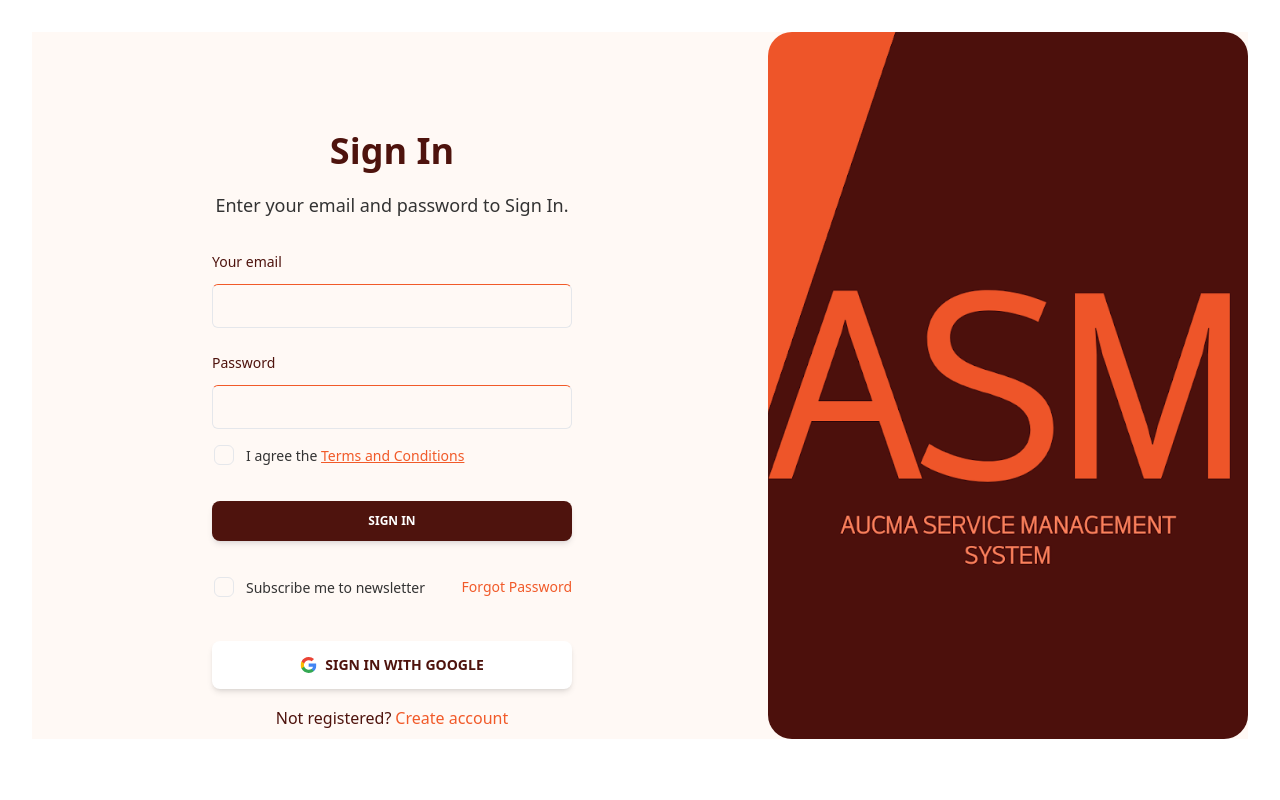
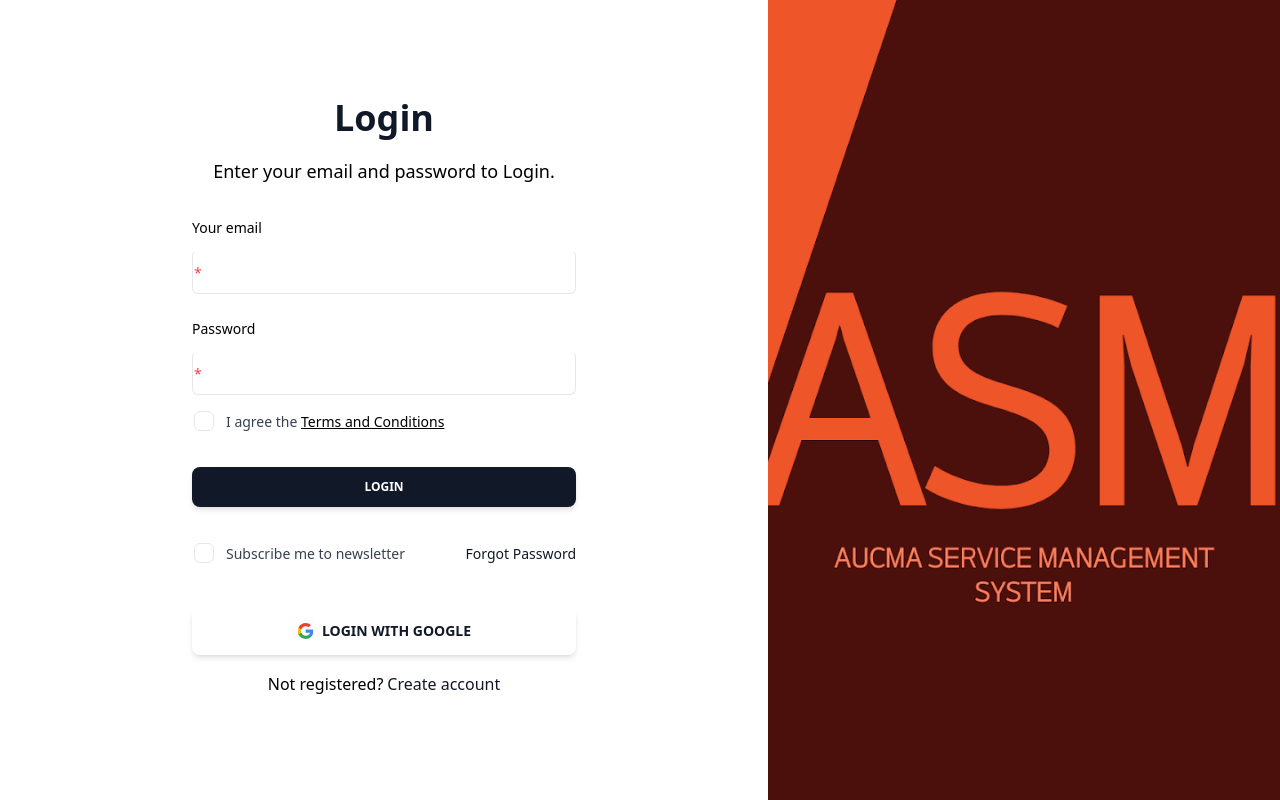
Before and after one commit to princeVillamil/Aucma, a React (Vite) app: page /login in a window 1280 px wide. Built offline with nearby package versions, Linux system fonts and the light colour scheme; no server answers.

Commit message:
added login register functions with firebase

```diff
--- a/package.json
+++ b/package.json
@@ -12,6 +12,7 @@
   "dependencies": {
     "@heroicons/react": "^2.2.0",
     "@material-tailwind/react": "^2.1.10",
+    "firebase": "^11.9.1",
     "leaflet": "^1.9.4",
     "react": "^19.1.0",
     "react-dom": "^19.1.0",
--- a/src/components/navbar.jsx
+++ b/src/components/navbar.jsx
@@ -1,67 +1,12 @@
 import React from "react";
 import { Link } from "react-router-dom";
-import {
-  Navbar,
-  MobileNav,
-  Typography,
-  Button,
-  IconButton,
-} from "@material-tailwind/react";
-import { Bars3Icon, XMarkIcon } from "@heroicons/react/24/outline";
+
+import { doSignOut } from "../firebase/auth.js";
 
 
-function navbar() {
-  // const [openNav, setOpenNav] = React.useState(false);
 
-  // React.useEffect(() => {
-  //   const handleResize = () => {
-  //     if (window.innerWidth >= 960) setOpenNav(false);
-  //   };
+function navbar({ currentUser = null }) {
 
-  //   window.addEventListener("resize", handleResize);
-  //   return () => window.removeEventListener("resize", handleResize);
-  // }, []);
-
-  // const navList = (
-  //   <ul className="mb-4 mt-2 flex flex-col gap-2 text-inherit lg:mb-0 lg:mt-0 lg:flex-row lg:items-center lg:gap-6">
-  //     {routes.map(({ name, path, icon, href, target }) => (
-  //       <Typography
-  //         key={name}
-  //         as="li"
-  //         variant="small"
-  //         color="inherit"
-  //         className="capitalize"
-  //       >
-  //         {href ? (
-  //           <a
-  //             href={href}
-  //             target={target}
-  //             rel="noopener noreferrer"
-  //             className="flex items-center gap-1 p-1 font-bold"
-  //           >
-  //             {icon &&
-  //               React.createElement(icon, {
-  //                 className: "w-[18px] h-[18px] opacity-75 mr-1",
-  //               })}
-  //             {name}
-  //           </a>
-  //         ) : (
-  //           <Link
-  //             to={path}
-  //             target={target}
-  //             className="flex items-center gap-1 p-1 font-bold"
-  //           >
-  //             {icon &&
-  //               React.createElement(icon, {
-  //                 className: "w-[18px] h-[18px] opacity-75 mr-1",
-  //               })}
-  //             {name}
-  //           </Link>
-  //         )}
-  //       </Typography>
-  //     ))}
-  //   </ul>
-  // );
 
   return (
     <header className="p-4 dark:bg-gray-100 dark:text-gray-800">
@@ -75,21 +20,34 @@
           </a>
           <ul className="items-stretch hidden space-x-3 lg:flex">
             <Link to="/" className="flex">
-              <a rel="noopener noreferrer" href="#" className="flex items-center px-4 -mb-1 border-b-2 dark:border-">Link</a>
+              <a rel="noopener noreferrer" href="#" className="flex items-center px-4 -mb-1 border-b-2 dark:border- hover:border-gray-900">Home</a>
             </Link>
             <Link to="/" className="flex">
-              <a rel="noopener noreferrer" href="#" className="flex items-center px-4 -mb-1 border-b-2 dark:border- dark:text-blue-gray-500 dark:border-gray-900">Link</a>
+              {/* <a rel="noopener noreferrer" href="#" className="flex items-center px-4 -mb-1 border-b-2 dark:border- dark:text-blue-gray-500 dark:border-gray-900">Link</a> */}
+              <a rel="noopener noreferrer" href="#" className="flex items-center px-4 -mb-1 border-b-2 dark:border- hover:border-gray-900">Link</a>
             </Link>
             <Link to="/" className="flex">
-              <a rel="noopener noreferrer" href="#" className="flex items-center px-4 -mb-1 border-b-2 dark:border-">Link</a>
+              <a rel="noopener noreferrer" href="#" className="flex items-center px-4 -mb-1 border-b-2 dark:border- hover:border-gray-900">Link</a>
             </Link>
-            <Link to="/" className="flex">
-              <a rel="noopener noreferrer" href="#" className="flex items-center px-4 -mb-1 border-b-2 dark:border-">Link</a>
-            </Link>
+            {
+              (currentUser!=null)
+              ?
+                <Link to="/admin" className="flex">
+                  <a rel="noopener noreferrer" href="#" className="flex items-center px-4 -mb-1 border-b-2 dark:border- hover:border-gray-900">Admin</a>
+                </Link>
+              :
+              <></>
+            }
           </ul>
         </div>
         <div className="items-center flex-shrink-0 hidden lg:flex">
-          <Link to="/login" className="px-8 py-3 font-semibold rounded dark:bg-gray-900 dark:text-gray-50">Log in</Link>
+          {
+            (currentUser!=null)
+            ?
+            <button onClick={() => { doSignOut().then(() => { useNavigate('/login') }) }} type="button" className="cursor-pointer block w-full px-8 py-3 font-semibold rounded dark:bg-gray-900 dark:text-gray-50" role="menuitem">Sign out</button>
+            :
+            <Link to="/login" className="px-8 py-3 font-semibold rounded dark:bg-gray-900 dark:text-gray-50">Log in</Link>
+          }
         </div>
         <button className="p-4 lg:hidden">
           <svg xmlns="http://www.w3.org/2000/svg" fill="none" viewBox="0 0 24 24" stroke="currentColor" className="w-6 h-6 dark:text-gray-800">
--- /dev/null
+++ b/src/firebase/auth.js
@@ -0,0 +1,31 @@
+import { auth } from "./firebase";
+import { createUserWithEmailAndPassword, GoogleAuthProvider, sendEmailVerification, sendPasswordResetEmail, signInWithEmailAndPassword, signInWithPopup, updatePassword } from "firebase/auth";
+
+export const doCreateUserWithEmailAndPassword = async(email, password) =>{
+  return createUserWithEmailAndPassword(auth, email, password);
+};
+export const doSignInWithEmailAndPassword = async(email, password) =>{
+  return signInWithEmailAndPassword(auth, email, password);
+};
+export const doSignInWithGoogle = async()=>{
+  const provider = new GoogleAuthProvider();
+  const result = await signInWithPopup(auth, provider);
+  return result
+};
+export const doSignOut = () =>{
+  return auth.signOut();
+};
+
+
+//Add Later
+export const doPasswordReset = (email) =>{
+  return sendPasswordResetEmail(auth, email);
+};
+export const doPasswordChange = (password) =>{
+  return updatePassword(auth.currentUser, password)
+};
+export const doSendEmailVerification = () =>{
+  return sendEmailVerification(auth.currentUser, {
+    url: `${window.location.origin}/home`
+  })
+}
--- /dev/null
+++ b/src/firebase/authContext.jsx
@@ -0,0 +1,63 @@
+import React, { useContext, useState, useEffect } from "react";
+import { auth } from "./firebase";
+// import { GoogleAuthProvider } from "firebase/auth";
+import { onAuthStateChanged } from "firebase/auth";
+
+const AuthContext = React.createContext();
+
+export function useAuth() {
+  return useContext(AuthContext);
+}
+
+export function AuthProvider({ children }) {
+  const [currentUser, setCurrentUser] = useState(null);
+  const [userLoggedIn, setUserLoggedIn] = useState(false);
+  const [isEmailUser, setIsEmailUser] = useState(false);
+  const [isGoogleUser, setIsGoogleUser] = useState(false);
+  const [loading, setLoading] = useState(true);
+
+  useEffect(() => {
+    const unsubscribe = onAuthStateChanged(auth, initializeUser);
+    return unsubscribe;
+  }, []);
+
+  async function initializeUser(user) {
+    if (user) {
+
+      setCurrentUser({ ...user });
+
+      // check if provider is email and password login
+      const isEmail = user.providerData.some(
+        (provider) => provider.providerId === "password"
+      );
+      setIsEmailUser(isEmail);
+
+      // check if the auth provider is google or not
+    //   const isGoogle = user.providerData.some(
+    //     (provider) => provider.providerId === GoogleAuthProvider.PROVIDER_ID
+    //   );
+    //   setIsGoogleUser(isGoogle);
+
+      setUserLoggedIn(true);
+    } else {
+      setCurrentUser(null);
+      setUserLoggedIn(false);
+    }
+
+    setLoading(false);
+  }
+
+  const value = {
+    userLoggedIn,
+    isEmailUser,
+    isGoogleUser,
+    currentUser,
+    setCurrentUser
+  };
+
+  return (
+    <AuthContext.Provider value={value}>
+      {!loading && children}
+    </AuthContext.Provider>
+  );
+}
--- /dev/null
+++ b/src/firebase/firebase.js
@@ -0,0 +1,24 @@
+// Import the functions you need from the SDKs you need
+import { initializeApp } from "firebase/app";
+import { getAuth } from "firebase/auth";
+// TODO: Add SDKs for Firebase products that you want to use
+// https://firebase.google.com/docs/web/setup#available-libraries
+
+// Your web app's Firebase configuration
+// For Firebase JS SDK v7.20.0 and later, measurementId is optional
+const firebaseConfig = {
+  apiKey: "AIzaSyA1S6-DKAeCCxwlKpKlm1vuFpIUize74lQ",
+  authDomain: "aucmaservicemanagement.firebaseapp.com",
+  projectId: "aucmaservicemanagement",
+  storageBucket: "aucmaservicemanagement.firebasestorage.app",
+  messagingSenderId: "391005941352",
+  appId: "1:391005941352:web:9a51fd1546472ce29515dd",
+  measurementId: "G-2S4F1Y1HP2"
+};
+
+// Initialize Firebase
+const app = initializeApp(firebaseConfig);
+
+export const auth = getAuth()
+
+export default app
--- a/src/main.jsx
+++ b/src/main.jsx
@@ -1,6 +1,7 @@
 import { StrictMode } from 'react'
 import { createRoot } from 'react-dom/client'
 import { BrowserRouter as Router, Routes, Route } from 'react-router-dom';
+import { AuthProvider } from './firebase/authContext.jsx'
 import 'leaflet/dist/leaflet.css';
 import './index.css'
 
@@ -17,6 +18,7 @@
 
 createRoot(document.getElementById('root')).render(
   <StrictMode>
+    <AuthProvider>
     <ThemeProvider>
       <Router>
         <Routes>
@@ -29,5 +31,6 @@
         </Routes>
       </Router>
     </ThemeProvider>
+    </AuthProvider>
   </StrictMode>,
 )
--- a/src/pages/AdminPage.jsx
+++ b/src/pages/AdminPage.jsx
@@ -5,6 +5,8 @@
 
 import { placeHolderClients } from '../assets/data/placeHolderClients.js'
 
+import { useAuth } from '../firebase/authContext.jsx'
+import { Navigate, useNavigate } from 'react-router-dom'
 
 
 import markerIcon2x from 'leaflet/dist/images/marker-icon-2x.png';
@@ -22,6 +24,8 @@
 
 
 function AdminPage() {
+    const { userLoggedIn } = useAuth();
+
       const [clients, setClients] = useState(placeHolderClients);
 
     const [clientName, setClientName] = useState('');
--- a/src/pages/HomePage.jsx
+++ b/src/pages/HomePage.jsx
@@ -13,6 +13,8 @@
 
 import { FingerPrintIcon } from "@heroicons/react/24/solid";
 
+import { useAuth } from '../firebase/authContext.jsx'
+
 import { featuresData } from '../assets/data/featuresData'
 import { contactData } from '../assets/data/contactData.js'
 
@@ -24,38 +26,11 @@
 
 
 function HomePage() {
-    const routes = [
-        {
-            name: "home",
-            path: "/home",
-            element: <LoginPage />,
-        },
-        {
-            name: "profile",
-            path: "/profile",
-            element: <LoginPage />,
-        },
-        {
-            name: "Sign In",
-            path: "/sign-in",
-            element: <LoginPage />,
-        },
-        {
-            name: "Sign Up",
-            path: "/sign-up",
-            element: <LoginPage />,
-        },
-        {
-            name: "Docs",
-            href: "https://www.material-tailwind.com/docs/react/installation",
-            target: "_blank",
-            element: "",
-        },
-    ];
+  const { currentUser } = useAuth();
 
   return (
     <>
-    <Navbar/>
+    <Navbar currentUser={currentUser}/>
     <div className="relative flex h-screen content-center items-center justify-center pt-16 pb-32">
         <div className="absolute top-0 h-full w-full bg-[url('/img/background-3.png')] bg-cover bg-center" />
         <div className="absolute top-0 h-full w-full bg-black/60 bg-cover bg-center" />
--- a/src/pages/LoginPage.jsx
+++ b/src/pages/LoginPage.jsx
@@ -6,66 +6,121 @@
 } from "@material-tailwind/react";
 import { Link } from "react-router-dom";
 
+import React, { useState } from 'react'
+import { Navigate, useNavigate } from 'react-router-dom'
+import { useAuth } from '../firebase/authContext.jsx'
+import { doSignInWithEmailAndPassword, doSignInWithGoogle } from '../firebase/auth.js'
 
-import AucmaLogo from '../assets/imgs/AucmaLogo.png'
+import AucmaLogo from '../assets/imgs/AucmaLogo.png';
+
+function LoginPage() {
+    const { userLoggedIn } = useAuth();
+    const navigate = useNavigate();
 
 
-function LoginPage() {
+  const [email, setEmail] = useState('')
+  const [password, setPassword] = useState('')
+  const [isSigningIn, setIsSigningIn] = useState(false)
+  //add later
+  const [errorMessage, setErrorMessage] = useState('')
+
+  const onSubmit = async(e)=>{
+    e.preventDefault()
+    if(!isSigningIn){
+      setIsSigningIn(true)
+      try {
+        await doSignInWithEmailAndPassword(email, password);
+        navigate("/");
+      } catch (error) {
+        setErrorMessage(error.message);
+        setIsSigningIn(false);
+      }
+    }
+  }
+//   const onGoogleSignIn = (e)=>{
+//     e.preventDefault()
+//     if(!isSigningIn){
+//       setIsSigningIn(true)
+//       doSignInWithGoogle().catch(error=>{
+//         setErrorMessage(error.message);
+//         setIsSigningIn(false)
+//       })
+//     }
+//   }
   return (
-    <section className="m-8 flex gap-4 bg-[#FFF9F5]">
-        <div className="w-full lg:w-3/5 mt-24">
+    <section className="h-screen flex">
+        {userLoggedIn && (<Navigate to={'/'} replace={true} />)}
+      {/* Login Form Section */}
+      <div className="w-full lg:w-3/5 flex flex-col items-center justify-center">
         <div className="text-center">
-            <Typography variant="h2" className="font-bold mb-4 text-[#4E130D]">Sign In</Typography>
-            <Typography variant="paragraph" className="text-lg font-normal text-[#333333]">
-                Enter your email and password to Sign In.
+          <Typography variant="h2" className="font-bold mb-4 text-gray-900">Login</Typography>
+          <Typography variant="paragraph" className="text-lg font-normal text-blue-gray-500">
+            Enter your email and password to Login.
           </Typography>
         </div>
-            <form className="mt-8 mb-2 mx-auto w-80 max-w-screen-lg lg:w-1/2">
+        <form onSubmit={onSubmit} className="mt-8 mb-2 mx-auto w-80 max-w-screen-lg lg:w-1/2">
           <div className="mb-1 flex flex-col gap-6">
-                <Typography variant="small" className="-mb-3 font-medium text-[#4E130D]">
+            <Typography variant="small" className="-mb-3 font-medium text-blue-gray-900">
               Your email
             </Typography>
             <Input
+                disabled={isSigningIn}
+                type="email"
+                autoComplete='email'
+                required
+                value={email}
+                onChange={(e) => { setEmail(e.target.value) }}
+                name="email"
+                id="email"
                 size="lg"
                 placeholder="name@mail.com"
-                className="!border-t-[#F15A29] focus:!border-t-[#4E130D] text-[#333333]"
+                className="!border-t-blue-gray-200 focus:!border-t-gray-900"
                 labelProps={{
                     className: "before:content-none after:content-none",
                 }}
             />
-                <Typography variant="small" className="-mb-3 font-medium text-[#4E130D]">
+            <Typography variant="small" className="-mb-3 font-medium text-blue-gray-900">
               Password
             </Typography>
             <Input
+                disabled={isSigningIn}
+                autoComplete='current-password'
+                required value={password}
+                onChange={(e) => { setPassword(e.target.value) }}
+                name="password"
+                id="password"
                 type="password"
                 size="lg"
                 placeholder="********"
-                className="!border-t-[#F15A29] focus:!border-t-[#4E130D] text-[#333333]"
+                className="!border-t-blue-gray-200 focus:!border-t-gray-900"
                 labelProps={{
                     className: "before:content-none after:content-none",
                 }}
             />
           </div>
+
           <Checkbox
             label={
               <Typography
                 variant="small"
-                    className="flex items-center justify-start font-medium text-[#333333]"
+                className="flex items-center justify-start font-medium text-blue-gray-500"
               >
                 I agree the&nbsp;
                 <a
                   href="#"
-                    className="font-normal text-[#F15A29] transition-colors hover:text-[#4E130D] underline"
+                  className="font-normal text-black transition-colors hover:text-gray-900 underline"
                 >
                   Terms and Conditions
                 </a>
               </Typography>
             }
             containerProps={{ className: "-ml-2.5" }}
-                className="accent-[#F15A29]"
           />
-            <Button className="mt-6 bg-[#4E130D] hover:bg-[#F15A29]" fullWidth>
-                Sign In
+            {errorMessage && (
+              <span className='text-red-600 font-bold'>{isSigningIn ? "redirecting" : errorMessage}</span>
+            )}
+            <Button type="submit" disabled={isSigningIn}  className="mt-6 bg-gray-900" fullWidth>
+                Login
             </Button>
 
           <div className="flex items-center justify-between gap-2 mt-6">
@@ -73,15 +128,14 @@
               label={
                 <Typography
                   variant="small"
-                    className="flex items-center justify-start font-medium text-[#333333]"
+                  className="flex items-center justify-start font-medium text-blue-gray-500"
                 >
                   Subscribe me to newsletter
                 </Typography>
               }
               containerProps={{ className: "-ml-2.5" }}
-                className="accent-[#F15A29]"
             />
-                <Typography variant="small" className="font-medium text-[#F15A29] hover:text-[#4E130D]">
+            <Typography variant="small" className="font-medium text-gray-900 hover:underline">
               <a href="#">Forgot Password</a>
             </Typography>
           </div>
@@ -90,10 +144,9 @@
             <Button
               size="lg"
               color="white"
-                className="flex items-center gap-2 justify-center shadow-md text-[#4E130D]"
+              className="flex items-center gap-2 justify-center shadow-md text-gray-900"
               fullWidth
             >
-                {/* Google Icon */}
               <svg width="17" height="16" viewBox="0 0 17 16" fill="none" xmlns="http://www.w3.org/2000/svg">
                 <g clipPath="url(#clip0_1156_824)">
                   <path d="M16.3442 8.18429C16.3442 7.64047 16.3001 7.09371 16.206 6.55872H8.66016V9.63937H12.9813C12.802 10.6329 12.2258 11.5119 11.3822 12.0704V14.0693H13.9602C15.4741 12.6759 16.3442 10.6182 16.3442 8.18429Z" fill="#4285F4" />
@@ -107,25 +160,26 @@
                   </clipPath>
                 </defs>
               </svg>
-                <span>Sign in With Google</span>
+              <span>Login With Google</span>
             </Button>
           </div>
 
-            <Typography variant="paragraph" className="text-center text-[#4E130D] font-medium mt-4">
+          <Typography variant="paragraph" className="text-center text-blue-gray-500 font-medium mt-4">
             Not registered?
-                <Link to="/register" className="text-[#F15A29] ml-1 hover:text-[#4E130D]">Create account</Link>
+            <Link to="/register" className="text-gray-900 ml-1 hover:underline">Create account</Link>
           </Typography>
         </form>
       </div>
-        <div className="w-2/5 hidden lg:block">
+
+      {/* Logo Section on the Right */}
+      <div className="w-2/5 hidden lg:block items-center justify-center">
         <img
           src={AucmaLogo}
-            className="h-full w-full object-cover rounded-3xl"
+          className="h-full w-full object-cover"
         />
       </div>
     </section>
-
-  )
+  );
 }
 
-export default LoginPage
+export default LoginPage;
--- a/src/pages/RegisterPage.jsx
+++ b/src/pages/RegisterPage.jsx
@@ -1,4 +1,3 @@
-
 import {
   Input,
   Checkbox,
@@ -6,14 +5,64 @@
   Typography,
 } from "@material-tailwind/react";
 import { Link } from "react-router-dom";
+import { useState } from "react";
+
+
+import { Navigate, useNavigate } from 'react-router-dom'
+import { useAuth } from '../firebase/authContext.jsx'
+import { doCreateUserWithEmailAndPassword, doSignInWithGoogle } from '../firebase/auth.js'
 
 
 import AucmaLogo from '../assets/imgs/AucmaLogo.png'
 
 
 function RegisterPage() {
+  const navigate = useNavigate();
+  const { userLoggedIn } = useAuth();
+
+  const [email, setEmail] = useState('')
+  const [password, setPassword] = useState('')
+  const [isRegistering, setIsRegistering] = useState(false)
+  //add later
+  const [errorMessage, setErrorMessage] = useState('')
+    const onSubmit = async (e) => {
+      console.log("working")
+    e.preventDefault();
+    const passwordRegex = /^(?=.*\d).{6,}$/; // Ensures at least 6 chars & one digit
+    if (!passwordRegex.test(password)) {
+      setErrorMessage("Password must be at least 6 characters long and contain at least one number.");
+      return;
+    }
+    // if (password !== confirmPassword) {
+    //   setErrorMessage("Passwords do not match.");
+    //   return;
+    // }
+    if (!isRegistering) {
+      setIsRegistering(true);
+      try {
+        await doCreateUserWithEmailAndPassword(email, password);
+        navigate("/");
+      } catch (error) {
+        setErrorMessage(error.message);
+        setIsRegistering(false);
+      }
+    }
+  };
+
+  // const onGoogleSignIn = (e)=>{
+  //   e.preventDefault()
+  //   if(!isRegistering){
+  //     setIsRegistering(true)
+  //     doSignInWithGoogle().catch(err=>{
+  //       setIsRegistering(false)
+  //       console.log(err)
+  //     })
+  //   }
+  // }
+
   return (
     <section className="h-screen flex">
+      {userLoggedIn && (<Navigate to={'/'} replace={true}/>)}
         <div className="w-2/5 hidden lg:block items-center justify-center">
             <img
             src={AucmaLogo}
@@ -25,17 +74,42 @@
           <Typography variant="h2" className="font-bold mb-4">Join Us Today</Typography>
           <Typography variant="paragraph" color="blue-gray" className="text-lg font-normal">Enter your email and password to register.</Typography>
         </div>
-        <form className="mt-8 mb-2 mx-auto w-80 max-w-screen-lg lg:w-1/2">
+        <form  onSubmit={onSubmit} className="mt-8 mb-2 mx-auto w-80 max-w-screen-lg lg:w-1/2">
           <div className="mb-1 flex flex-col gap-6">
             <Typography variant="small" color="blue-gray" className="-mb-3 font-medium">
               Your email
             </Typography>
             <Input
+              value={email}
+              onChange={(e) => { setEmail(e.target.value) }}
+              required
               size="lg"
               placeholder="name@mail.com"
               className=" !border-t-blue-gray-200 focus:!border-t-gray-900"
               labelProps={{
                 className: "before:content-none after:content-none",
+              }}
+
+            />
+            <Typography variant="small" color="blue-gray" className="-mb-3 font-medium">
+              Password
+            </Typography>
+            <Input
+              disabled={isRegistering}
+              value={password}
+              onChange={(e) => { setPassword(e.target.value) }}
+              minLength="6"
+              pattern="^(?=.*\d).{6,}$"
+              title="Password must be at least 6 characters long and contain at least one number."
+              name="password"
+              id="password"
+              required
+              type="password"
+              size="lg"
+              placeholder="••••••••"
+              className="!border-t-blue-gray-200 focus:!border-t-gray-900"
+              labelProps={{
+                lassName: "before:content-none after:content-none",
               }}
             />
           </div>
@@ -57,7 +131,10 @@
             }
             containerProps={{ className: "-ml-2.5" }}
           />
-          <Button className="mt-6" fullWidth>
+          {errorMessage && (
+              <span className='text-red-600 font-bold'>{isRegistering ? "redirecting" : errorMessage}</span>
+          )}
+          <Button type="submit" disabled={isRegistering} id='registerBTN' typ className="mt-6" fullWidth>
             Register Now
           </Button>
 
```
Also changed, not shown: 1 other file (tests, documents, lock files or other folders). Lines whose indentation alone changed are shown as unchanged.
